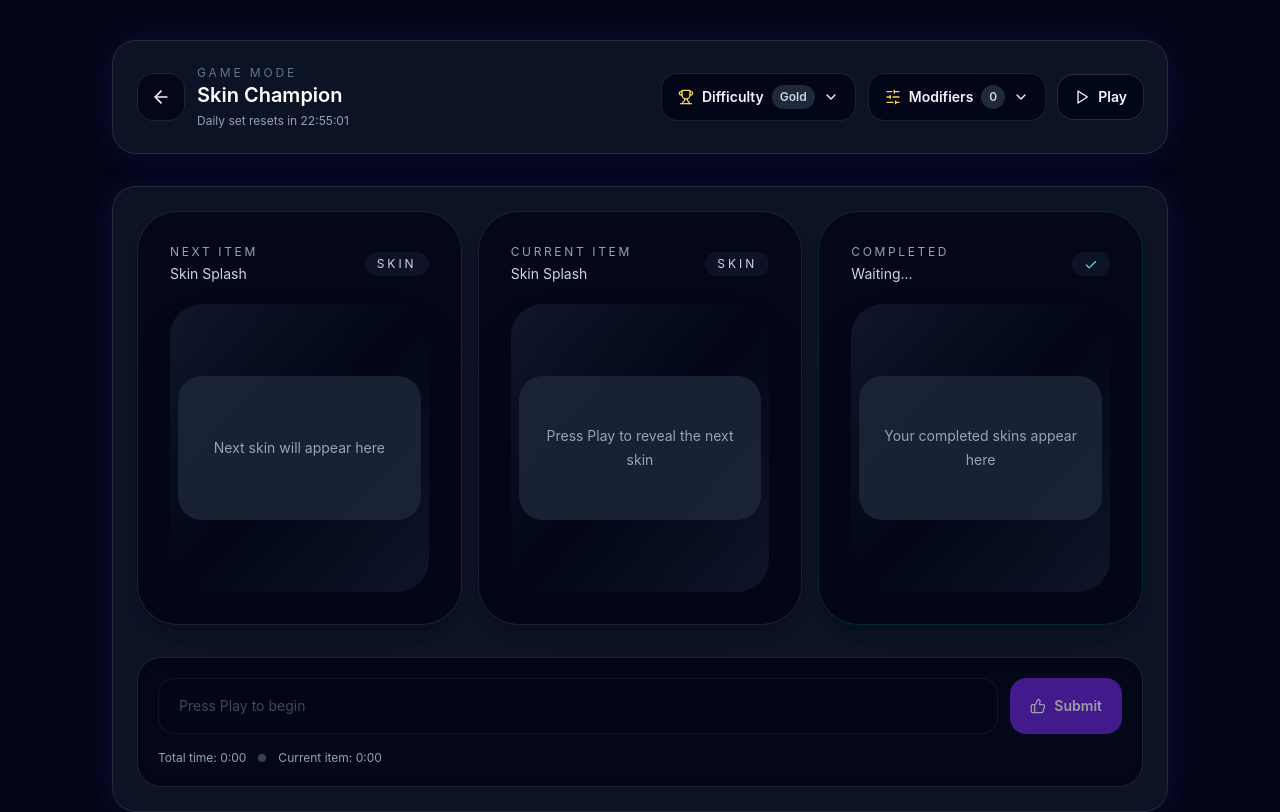
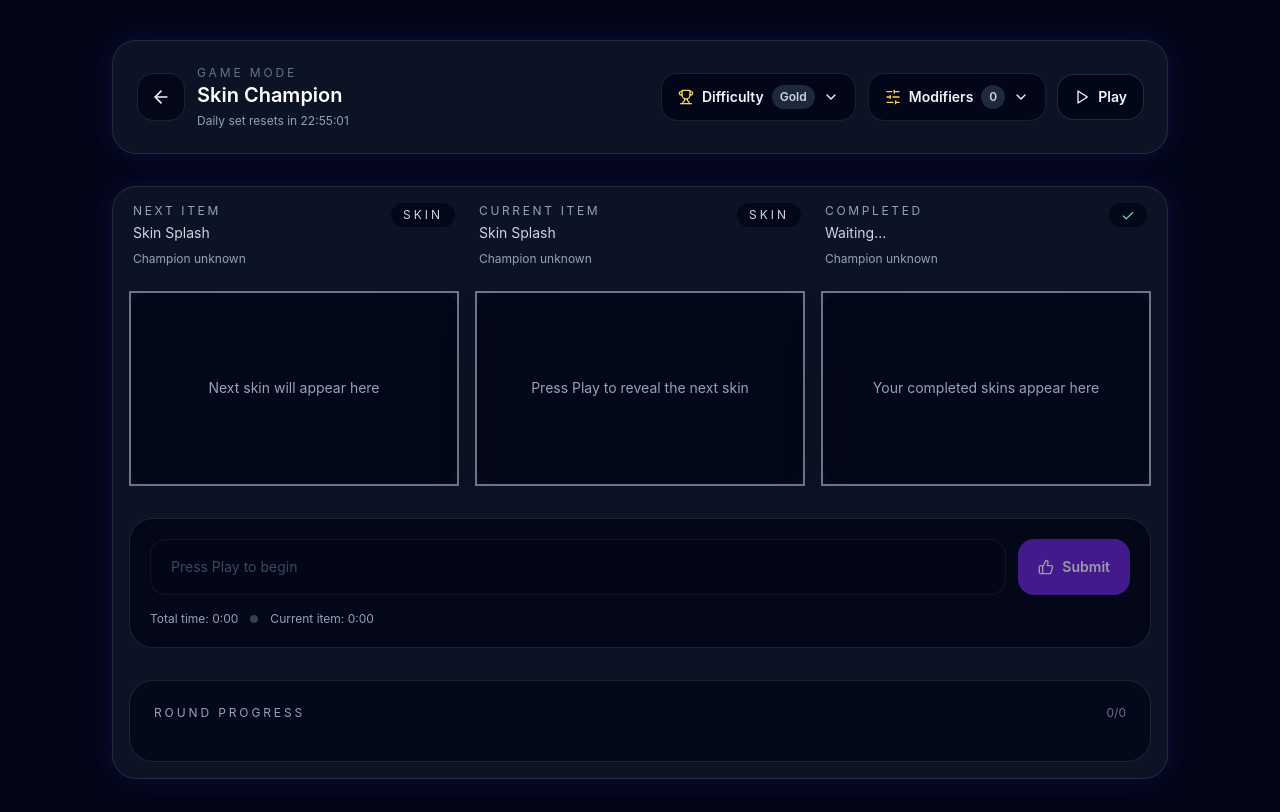
Before and after one commit to Justinn253/KnowLeague, a Next.js app: page /skin-champion in a window 1280 px wide. Shown: the top 812 px of the page. Built offline with nearby package versions, Linux system fonts and the light colour scheme.

Commit message:
skin champion improvements

```diff
--- a/components/skin-champion.tsx
+++ b/components/skin-champion.tsx
@@ -14,19 +14,6 @@ import {
   type CompletedTime,
   type QuizItem,
 } from '@/lib/quiz';
-
-const placeholderItems: QuizItem[] = [
-  {
-    id: 'sample-skin',
-    type: 'skin',
-    title: 'Skin Splash',
-    question: 'Guess the skin',
-    answer: 'Arcade Ezreal',
-    imageUrl: 'https://ddragon.leagueoflegends.com/cdn/14.24.1/img/champion/Ezreal.png',
-    champion: 'Ezreal',
-    releaseDate: null,
-  },
-];
 
 const modifiers = [
   { id: 'greyscale', name: 'Greyscale', description: 'Splash art appears in greyscale.' },
@@ -124,7 +111,7 @@ function getSkinMeta(item?: QuizItem | null) {
 }
 
 export function SkinChampion() {
-  const [items, setItems] = useState<QuizItem[]>(placeholderItems);
+  const [items, setItems] = useState<QuizItem[]>([]);
   const [answers, setAnswers] = useState<string[]>([]);
   const [selectedDifficulty, setSelectedDifficulty] = useState<DifficultyId>('gold');
   const [activeModifiers, setActiveModifiers] = useState<ModifierState>(defaultModifiers);
@@ -156,8 +143,9 @@ export function SkinChampion() {
   const answerInputAreaRef = useRef<HTMLDivElement>(null);
   const progressContainerRef = useRef<HTMLDivElement>(null);
 
-  const currentItem = started ? items[activeIndex] : null;
-  const nextItem = started ? items[activeIndex + 1] : null;
+  const currentItem = started ? items[activeIndex] ?? null : null;
+  const nextItem = started ? items[activeIndex + 1] ?? null : null;
+  const afterNextItem = started ? items[activeIndex + 2] ?? null : null;
   const previousItem = activeIndex > 0 ? items[activeIndex - 1] : null;
   const selectedDifficultyName = difficulties.find((difficulty) => difficulty.id === selectedDifficulty)?.name;
   const activeModifierCount = Object.values(activeModifiers).filter(Boolean).length;
@@ -166,12 +154,18 @@ export function SkinChampion() {
   const hintsDisabled = difficultyRule.hintDelaySeconds === null;
   const autocompleteEnabled = difficultyRule.autocomplete;
   const shouldHideTimers = activeModifiers.hiddenTimer;
+  const shouldRevealChampion = selectedDifficulty === 'iron';
 
-  const itemClassName = 'h-full w-full rounded-2xl object-contain shadow-2xl ring-1 ring-white/10';
+  const itemClassName = 'h-full w-full object-contain';
 
   const filteredAnswers = useMemo(
     () => Array.from(new Set(items.map((item) => item.answer))).sort(),
     [items],
+  );
+
+  const autocompleteAnswers = useMemo(
+    () => (answers.length ? answers : filteredAnswers),
+    [answers, filteredAnswers],
   );
 
   useEffect(() => {
@@ -206,14 +200,13 @@ export function SkinChampion() {
 
   useEffect(() => {
     const query = normalizeAnswer(inputValue);
-    if (!currentItem || !query || !autocompleteEnabled) {
+    if (!currentItem || query.length < 3 || !autocompleteEnabled) {
       setSuggestions([]);
       return;
     }
 
-    const pool = answers.length ? answers : filteredAnswers;
-    setSuggestions(pool.filter((answer) => normalizeAnswer(answer).includes(query)).slice(0, 8));
-  }, [answers, autocompleteEnabled, currentItem, filteredAnswers, inputValue]);
+    setSuggestions(autocompleteAnswers.filter((answer) => normalizeAnswer(answer).includes(query)));
+  }, [autocompleteAnswers, autocompleteEnabled, currentItem, inputValue]);
 
   useEffect(() => {
     if (!currentItem) {
@@ -345,7 +338,7 @@ export function SkinChampion() {
     setPenaltyMessage('');
     setPendingConfirmedGuess('');
     setHasLoadedOnce(false);
-    setItems(placeholderItems);
+    setItems([]);
     setCountdown(3);
   };
 
@@ -646,8 +639,20 @@ export function SkinChampion() {
           </div>
         </header>
 
-        <section className="overflow-visible rounded-3xl border border-white/10 bg-slate-900/80 p-6 shadow-glow backdrop-blur-xl">
-          <div className={`grid gap-4 lg:grid-cols-3 lg:items-center transition-none ${isSliding ? 'animate-carousel-slide' : ''}`}>
+        <section className="relative z-40 overflow-visible rounded-3xl border border-white/10 bg-slate-900/80 p-4 shadow-glow backdrop-blur-xl">
+          {afterNextItem?.imageUrl ? (
+            <Image
+              key={`preload-${afterNextItem.id}`}
+              src={afterNextItem.imageUrl}
+              alt=""
+              width={1215}
+              height={717}
+              aria-hidden="true"
+              className="pointer-events-none absolute h-px w-px opacity-0"
+            />
+          ) : null}
+          <div className="overflow-hidden">
+            <div className={`grid gap-4 lg:grid-cols-3 lg:items-start transition-none ${isSliding ? 'animate-carousel-slide' : ''}`}>
               {[
                 { label: 'Next item', item: nextItem, fallback: 'Next skin will appear here' },
                 { label: 'Current item', item: currentItem, fallback: 'Press Play to reveal the next skin' },
@@ -655,37 +660,34 @@ export function SkinChampion() {
               ].map((card) => (
                 <div
                   key={card.label}
-                className={`rounded-[2.5rem] border bg-slate-950/80 p-8 shadow-lg ${
-                  card.label === 'Current item' && successFlash
-                    ? 'border-emerald-400/40 ring-1 ring-emerald-400/20'
-                    : card.label === 'Completed'
-                    ? 'border-emerald-500/20'
-                    : 'border-slate-700/50'
+                  className={`min-w-0 transition ${
+                    card.label === 'Current item' && successFlash ? 'rounded-2xl ring-1 ring-emerald-400/40' : ''
                   }`}
                 >
-                <div className="mb-5 flex flex-col gap-2 text-slate-400 sm:flex-row sm:items-center sm:justify-between">
+                  <div className="mb-3 flex min-h-[4.75rem] flex-col gap-2 px-1 text-slate-400 sm:flex-row sm:items-start sm:justify-between">
                     <div>
                       <p className="text-xs uppercase tracking-[0.22em]">{card.label}</p>
                       <p className="mt-1 text-sm text-slate-300">
                         {card.label === 'Completed' ? card.item?.answer ?? 'Waiting...' : card.item?.title ?? 'Skin Splash'}
                       </p>
+                      <div className="mt-2 flex flex-wrap gap-2 text-xs text-slate-400 sm:text-[0.75rem]">
                         {card.label === 'Completed' && getSkinMeta(card.item) ? (
-                      <div className="mt-2 flex flex-wrap gap-2 text-xs text-slate-400 sm:text-[0.75rem]">
-                        {getSkinMeta(card.item)?.map((meta, index) => (
+                          getSkinMeta(card.item)?.map((meta, index) => (
                             <span key={meta}>{index === 0 ? meta : `- ${meta}`}</span>
-                        ))}
+                          ))
+                        ) : (
+                          <span>{shouldRevealChampion && card.item?.champion ? card.item.champion : 'Champion unknown'}</span>
+                        )}
                       </div>
-                    ) : null}
                     </div>
-                  <span className="rounded-full bg-slate-900/80 px-3 py-1 text-xs uppercase tracking-[0.25em] text-slate-300">
+                    <span className="rounded-full bg-slate-950/80 px-3 py-1 text-xs uppercase tracking-[0.25em] text-slate-300">
                       {card.label === 'Completed' ? <Check size={14} className="inline text-emerald-300" /> : 'Skin'}
                     </span>
                   </div>
-                <div className="relative flex h-72 items-center justify-center overflow-hidden rounded-[2rem] bg-gradient-to-br from-slate-900 via-slate-950 to-slate-900/90 text-white shadow-2xl shadow-black/20">
-                  <div className="absolute inset-0 bg-grid-slate opacity-10" />
-                  <div className="relative z-10 flex h-full w-full items-center justify-center px-2">
+                  <div className="relative flex aspect-[1215/717] w-full items-center justify-center overflow-hidden border-2 border-slate-400/70 bg-slate-950/50 text-white shadow-2xl shadow-black/20">
                     {card.item?.imageUrl ? (
                       <Image
+                        key={`${card.label}-${card.item.id}`}
                         src={card.item.imageUrl}
                         alt={card.item.question}
                         width={1215}
@@ -701,19 +703,19 @@ export function SkinChampion() {
                         }}
                       />
                     ) : (
-                      <div className="flex h-36 w-full max-w-xs items-center justify-center rounded-3xl bg-slate-800/80 p-4 text-center text-slate-400">
+                      <div className="flex h-full w-full items-center justify-center rounded-2xl bg-slate-950/70 p-4 text-center text-slate-400">
                         <p className="text-sm leading-6">{card.fallback}</p>
                       </div>
                     )}
                   </div>
                 </div>
+              ))}
             </div>
-            ))}
           </div>
 
           <form
             onSubmit={handleSubmit}
-            className={`relative z-20 mt-8 flex flex-col gap-4 rounded-3xl border bg-slate-950/80 p-5 shadow-inner shadow-slate-950/40 transition ${
+            className={`relative z-30 mt-8 flex flex-col gap-4 rounded-3xl border bg-slate-950/80 p-5 shadow-inner shadow-slate-950/40 transition ${
               successFlash ? 'border-emerald-400/40 ring-1 ring-emerald-400/20' : 'border-white/10'
             }`}
           >
@@ -757,10 +759,18 @@ export function SkinChampion() {
                 spellCheck={false}
                 disabled={!started || finished}
                 placeholder={started ? 'Type the skin name' : 'Press Play to begin'}
-                className="min-h-14 flex-1 rounded-2xl border border-white/10 bg-slate-950 px-5 text-sm text-white outline-none transition placeholder:text-slate-500 focus:border-amber-300 disabled:cursor-not-allowed disabled:opacity-60"
+                onFocus={() => {
+                  const query = normalizeAnswer(inputValue);
+                  if (!currentItem || query.length < 3 || !autocompleteEnabled) {
+                    return;
+                  }
+
+                  setSuggestions(autocompleteAnswers.filter((answer) => normalizeAnswer(answer).includes(query)));
+                }}
+                className="min-h-14 flex-1 rounded-2xl border border-white/10 bg-slate-950 px-5 text-sm text-white outline-none transition placeholder:text-slate-500 focus:border-white/10 focus:ring-1 focus:ring-white/15 disabled:cursor-not-allowed disabled:opacity-60"
               />
               {suggestions.length > 0 && autocompleteEnabled ? (
-                <div className="absolute left-0 top-full z-30 mt-2 grid max-h-64 w-full overflow-y-auto rounded-2xl border border-white/10 bg-slate-950 p-2 shadow-2xl shadow-black/50 sm:w-[calc(100%-8rem)]">
+                <div className="absolute left-0 top-full z-50 mt-2 grid max-h-64 w-full overflow-y-auto rounded-2xl border border-white/10 bg-slate-950 p-2 shadow-2xl shadow-black/50 sm:w-[calc(100%-8rem)]">
                   {suggestions.map((suggestion) => (
                     <button
                       key={suggestion}
@@ -800,9 +810,8 @@ export function SkinChampion() {
               ) : null}
             </div>
           </form>
-        </section>
 
-        <section className="rounded-3xl border border-white/10 bg-slate-900/80 p-6 shadow-glow backdrop-blur-xl">
+          <section className="relative z-0 mt-8 rounded-3xl border border-white/10 bg-slate-950/70 p-6">
             <div className="mb-4 flex items-center justify-between">
               <p className="text-xs uppercase tracking-[0.24em] text-slate-400">Round progress</p>
               <span className="text-xs text-slate-500">{Math.min(activeIndex + (finished ? 1 : 0), items.length)}/{items.length}</span>
@@ -826,26 +835,35 @@ export function SkinChampion() {
                   >
                     <div className="flex items-center justify-between gap-2">
                       <div className="flex min-w-0 items-center gap-3">
+                        <span
+                          className={`h-11 w-11 shrink-0 overflow-hidden border ${
+                            completed ? 'border-slate-400/70' : 'border-white/10'
+                          }`}
+                        >
                           <Image
                             src={item.imageUrl}
                             alt=""
                             width={44}
                             height={44}
-                        className="h-11 w-11 shrink-0 rounded-xl object-cover ring-1 ring-white/10"
+                            className={`h-full w-full object-cover ${completed ? '' : 'blur-sm brightness-75 scale-105'}`}
                           />
+                        </span>
                         <span className="truncate font-semibold text-white">{completed ? item.answer : '???'}</span>
                       </div>
                       <span className="rounded-full bg-slate-800 px-2 py-1 text-[0.65rem] uppercase text-slate-300">
                         {active ? 'Now' : completed ? 'Done' : 'Next'}
                       </span>
                     </div>
-                  <p className="mt-3 text-xs text-slate-400">{time ? formatSeconds(time.duration) : 'TBD'}</p>
+                    <p className="mt-3 text-xs text-slate-400">
+                      {time ? `${formatSeconds(time.total)} - ${formatSeconds(time.duration)}` : 'TBD - TBD'}
+                    </p>
                   </div>
                 );
               })}
             </div>
           </section>
         </section>
+      </section>
     </main>
   );
 }
```
Also changed, not shown: app/page.tsx (+8 -8 lines), scripts/generate-catalogs.mjs (+7 -1 lines), data/catalogs/skin-items.json. Lines whose indentation alone changed are shown as unchanged.
